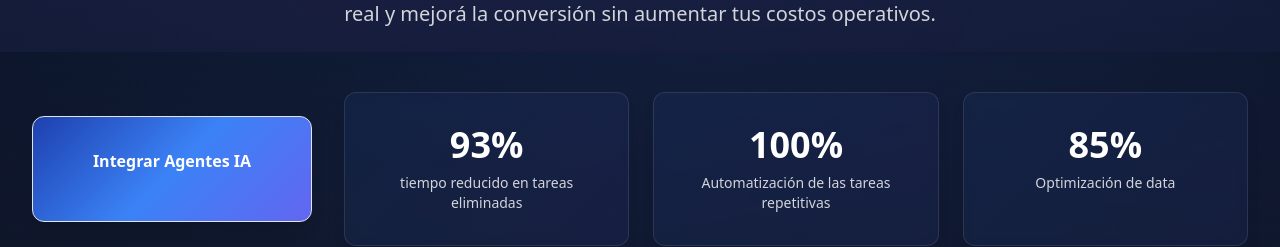
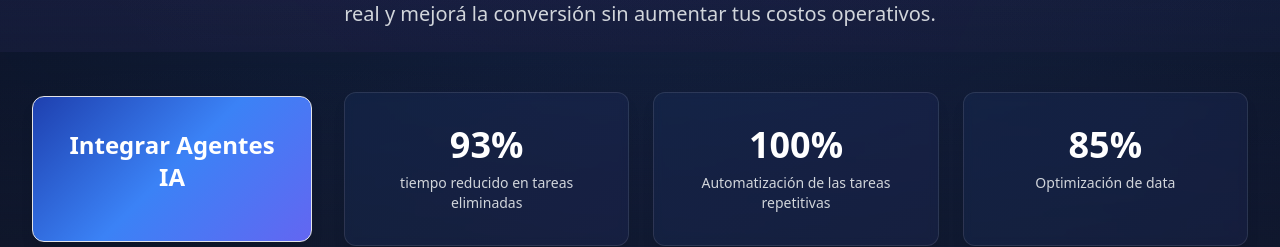
Before and after one commit to Retrofish25/beam-ai-clone, a Next.js app: page / in a window 1280 px wide. Shown: the part 3948-4195 px from the top of the page. Built offline with nearby package versions, Linux system fonts and the light colour scheme.

Commit message:
Update page.tsx

```diff
--- a/src/app/page.tsx
+++ b/src/app/page.tsx
@@ -406,7 +406,7 @@ Implementá agentes de IA para escalar tus campañas, generar leads calificados
         <div className="grid md:grid-cols-4 gap-8 items-center">
           <div className="md:col-span-1">
             <Card className="gradient-primary p-8 text-center">
-              <h3 className="text-1xl font-bold text-white mb-4">
+              <h3 className="text-2xl font-bold text-white mb-4">
                 Integrar Agentes IA<br />
               </h3>
             </Card>
```
